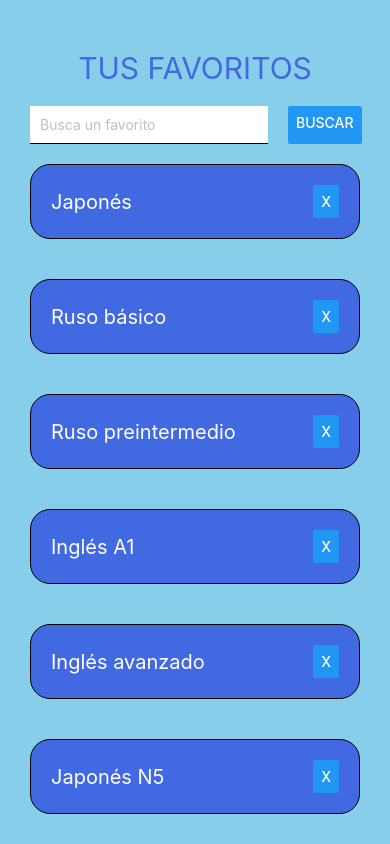
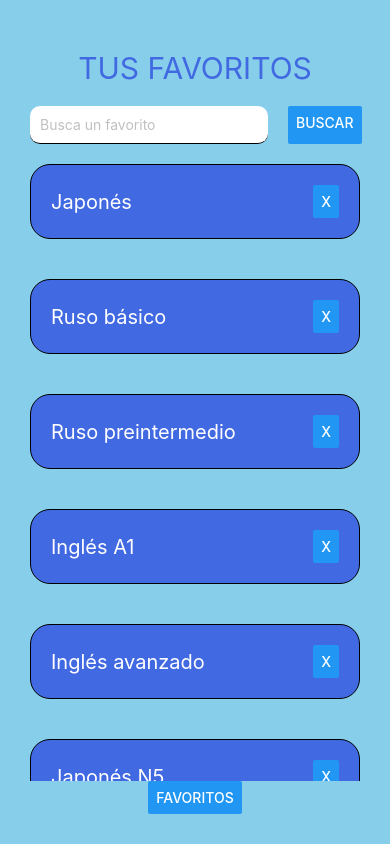
Before and after one commit to mirandajosee/Languide, a React Native app: screen / in a window 390 px wide. Shown: the top 844 px of the page. Built offline with nearby package versions, Linux system fonts and the light colour scheme.

Commit message:
Split components

```diff
--- a/App.js
+++ b/App.js
@@ -1,15 +1,18 @@
 import { StatusBar } from 'expo-status-bar';
+import { StyleSheet, Text,Button,FlatList, View} from 'react-native';
+import Search from './Components/Search/Search';
 import { useState } from 'react';
-import { StyleSheet, Text,TextInput,Button,FlatList, View, Modal } from 'react-native';
+import CoursesList from './Components/Search/Courses';
+import ModalItem from './Components/Modal/Modal';
+import MainList from './Components/List';
 
 export default function App() {
-  const CoursesList = [{value: "Japonés", id: Math.random().toString()},{value: "Ruso básico", id: Math.random().toString()},{value: "Ruso preintermedio", id: Math.random().toString()},{value: "Inglés A1", id: Math.random().toString()}, {value: "Inglés avanzado", id: Math.random().toString()}, {value: "Japonés N5", id: Math.random().toString()},{value: "Japonés N4", id: Math.random().toString()}]
   const [FavCoursesList,setFavCoursesList]= useState(CoursesList)
   const [textInput,setTextInput] = useState('');
   const [itemList,setItemList] = useState(FavCoursesList);
   const [itemSelected, setItemSelected]=useState({});
   const [modalVisible, setModalVisible] = useState(false)
-  const handleChangeText = (text) =>{setTextInput(text)};
+  const handleChangeText = (text) => {setTextInput(text)}
   const handleOnDelete = (item) => {
     setModalVisible(true)
     setItemSelected(item)
@@ -21,7 +24,7 @@ export default function App() {
     setModalVisible(false)
     setItemSelected({})
   }
-  const handleSearch= (searchText) =>{
+  const handleSearchFav= (searchText) =>{
     setTextInput('')
     let filteredList = FavCoursesList.filter(function(item) {return item.value.includes(searchText)})
     setItemList(filteredList)
@@ -33,37 +36,14 @@ export default function App() {
 
   return (
     <View style={styles.container}>
-      <View style={styles.actions}>
-        <Text style={styles.uppertext}>
-          TUS FAVORITOS
-        </Text>
-      </View>
-      <View style={styles.inputContainer}>
-        <TextInput style={styles.input} value={textInput} placeholder='Busca un favorito' placeholderTextColor={"silver"} onChangeText={handleChangeText}/>
-        <Button onPress={() => handleSearch(textInput)} title='Buscar' />
-      </View>
+      <Search handleSearch={handleSearchFav} textInput={textInput} handleChangeText={handleChangeText} />
 
-      <FlatList data={itemList} renderItem={({item}) => (
-        <View style={styles.item}>
-        <Text style={{color: "white", fontSize:20}}>{item.value}</Text>
-        <Button onPress={() => handleOnDelete(item)} title='X' />
-        </View>
-      )} keyExtractor={item => item.id}/>
+      <MainList itemList={itemList} handleOnDelete={handleOnDelete} />
 
-      <Modal animationType='slide' visible={modalVisible} transparent={true} >
-        <View style={styles.modal}>
-          <View>
-            <Text style={styles.textwhite}>¿Está seguro de que desea eliminar?</Text>
-            <Text style={styles.textwhite}>{itemSelected.value}</Text>
-          </View>
-          <View>
-            <Button onPress={handleConfirmDelete} title="Confirmar" />
-          </View>
-        </View>
-      </Modal>
+      <ModalItem handleConfirmDelete={handleConfirmDelete} modalVisible={modalVisible} itemSelected={itemSelected} />
+
       <View style={styles.actions}>
         <Button onPress={handleViewFavs} title='favoritos' />
-
       </View>
 
       <StatusBar style="auto" />
@@ -73,59 +53,14 @@ export default function App() {
 
 const styles = StyleSheet.create({
   container: {
-    //alignContent: 'flex-start',
     backgroundColor: 'skyblue',
-    //alignItems: 'center',
+    flex:1,
     padding: 30
-  },
-  inputContainer:{
-    flexDirection: "row",
-  },
-  input:{
-    borderBottomColor:"black",
-    flex:1,
-    borderBottomWidth: 1,
-    marginRight:20,
-    color: "black",
-    backgroundColor: "white",
-    padding: 10,
-  },
-  item:{
-    padding: 20,
-    marginVertical: 20,
-    borderColor: 'black',
-    borderWidth: 1,
-    borderRadius: 20,
-    backgroundColor: "royalblue",
-    flexDirection: "row",
-    alignItems: "center",
-    justifyContent: "space-between",
-  },
-  modal: {
-    backgroundColor: "darkred",
-    padding: 10,
-    alignItems: "center",
-    alignContent: "center",
-    borderColor: "black",
-    justifyContent: "center",
-    borderWidth: 1,
-    borderRadius: 20,
-    marginHorizontal: 30,
-  },
-  textwhite: {
-    fontSize: 20,
-    color: "white",
-    alignItems: "center",
-    marginVertical: 10,
   },
   actions:{
     flexDirection: "row",
     justifyContent: "space-around",
-  },
-  uppertext:{
-    alignItems:"center",
-    fontSize:30,
-    color: "royalblue",
-    marginVertical: 20,
+    alignContent: "center",
+    alignItems: "flex-end"
   }
 });
--- /dev/null
+++ b/Components/List.js
@@ -0,0 +1,29 @@
+import React from "react"
+import {StyleSheet,Button,Text,View,FlatList} from 'react-native';
+
+function MainList({itemList,handleOnDelete}) {
+    return(
+        <FlatList data={itemList} renderItem={({item}) => (
+            <View style={styles.item}>
+            <Text style={{color: "white", fontSize:20}}>{item.value}</Text>
+            <Button onPress={() => handleOnDelete(item)} title='X' />
+            </View>
+          )} keyExtractor={item => item.id}/>
+    )
+}
+
+const styles = StyleSheet.create({
+    item:{
+        padding: 20,
+        marginVertical: 20,
+        borderColor: 'black',
+        borderWidth: 1,
+        borderRadius: 20,
+        backgroundColor: "royalblue",
+        flexDirection: "row",
+        alignItems: "center",
+        justifyContent: "space-between",
+      }
+})
+
+export default MainList
--- /dev/null
+++ b/Components/Modal/Modal.js
@@ -0,0 +1,40 @@
+import React from "react"
+import {StyleSheet,Button,Text,View,Modal} from 'react-native';
+
+function ModalItem({handleConfirmDelete,modalVisible,itemSelected}) {
+    return(
+    <Modal animationType='slide' visible={modalVisible} transparent={true} >
+        <View style={styles.modal}>
+          <View>
+            <Text style={styles.textwhite}>¿Está seguro de que desea eliminar?</Text>
+            <Text style={styles.textwhite}>{itemSelected.value}</Text>
+          </View>
+          <View>
+            <Button onPress={handleConfirmDelete} title="Confirmar" />
+          </View>
+        </View>
+    </Modal>
+    )
+}
+
+const styles = StyleSheet.create({
+    modal: {
+        backgroundColor: "darkred",
+        padding: 10,
+        alignItems: "center",
+        alignContent: "center",
+        borderColor: "black",
+        justifyContent: "center",
+        borderWidth: 1,
+        borderRadius: 20,
+        marginHorizontal: 30,
+      },
+      textwhite: {
+        fontSize: 20,
+        color: "white",
+        alignItems: "center",
+        marginVertical: 10,
+      }
+})
+
+export default ModalItem
--- /dev/null
+++ b/Components/Search/Courses.js
@@ -0,0 +1,15 @@
+import React from "react"
+import {StyleSheet} from "react-native"
+
+const CoursesList = [
+    {value: "Japonés", id: Math.random().toString()},
+    {value: "Ruso básico", id: Math.random().toString()},
+    {value: "Ruso preintermedio", id: Math.random().toString()},
+    {value: "Inglés A1", id: Math.random().toString()},
+    {value: "Inglés avanzado", id: Math.random().toString()},
+    {value: "Japonés N5", id: Math.random().toString()},
+    {value: "Japonés N4", id: Math.random().toString()}]
+
+const styles = StyleSheet.create({})
+
+export default CoursesList
--- /dev/null
+++ b/Components/Search/Search.js
@@ -0,0 +1,47 @@
+import React from "react"
+import {StyleSheet, Text,TextInput,Button, View} from "react-native"
+import CoursesList from "./Courses"
+
+function Search({handleSearch,textInput,handleChangeText}) {
+    return (
+        <View>
+            <View style={styles.actions}>
+            <Text style={styles.uppertext}>
+                TUS FAVORITOS
+            </Text>
+            </View>
+            <View style={styles.inputContainer}>
+            <TextInput style={styles.input} value={textInput} placeholder='Busca un favorito' placeholderTextColor={"silver"} onChangeText={handleChangeText}/>
+            <Button onPress={() => handleSearch(textInput)} title='Buscar' />
+            </View>
+        </View>
+    )
+}
+
+const styles = StyleSheet.create({
+    uppertext:{
+        alignItems:"center",
+        fontSize:30,
+        color: "royalblue",
+        marginVertical: 20,
+      },
+    actions:{
+        flexDirection: "row",
+        justifyContent: "space-around",
+      },
+    inputContainer:{
+        flexDirection: "row",
+      },
+    input:{
+        borderBottomColor:"black",
+        flex:1,
+        borderBottomWidth: 1,
+        marginRight:20,
+        color: "black",
+        backgroundColor: "white",
+        padding: 10,
+        borderRadius: 10
+      }
+    })
+
+export default Search
```
